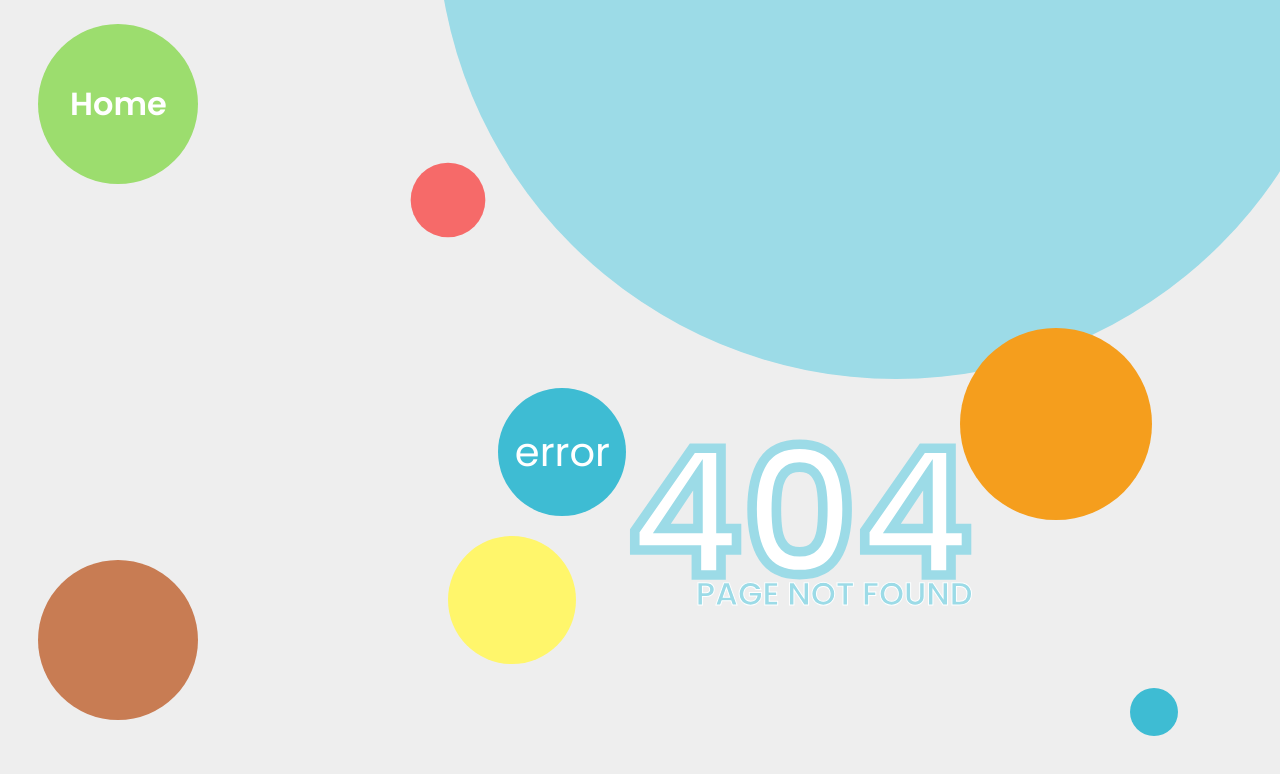
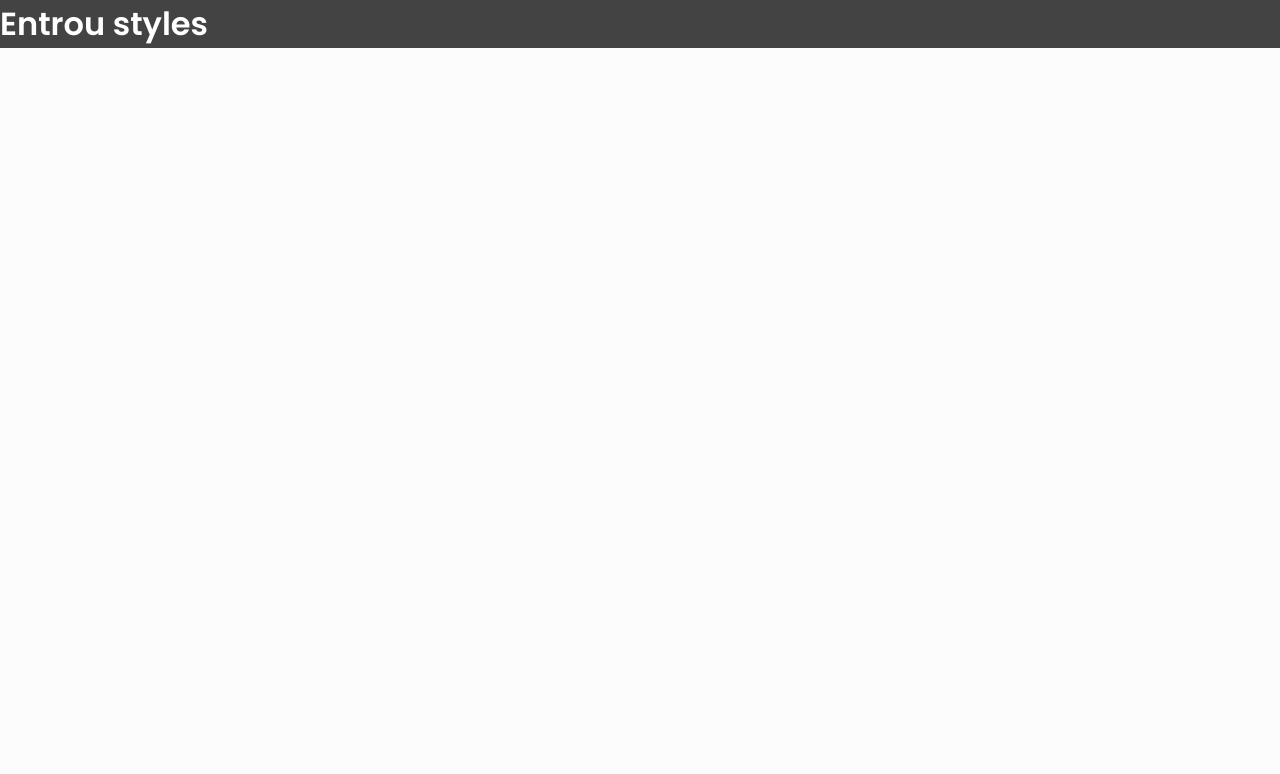
Before and after one commit to stack-over-code-atlantico/supermercadosq-fe, a React (Vite) app in the folder supermercadosq/: page / in a window 1280 px wide. Before the commit this address had no page. Shown: the top 774 px of the page. Built offline with nearby package versions, Linux system fonts and the light colour scheme.

Commit message:
Fe-Review: removido page404 e deixado Header

```diff
--- a/supermercadosq/src/App.jsx
+++ b/supermercadosq/src/App.jsx
@@ -1,14 +1,12 @@
 import { GlobalStyle } from "./styles/global";
 
 import { Header } from "./components/Header"
-import Page404 from "./components/Page404/Page404";
 
 function App() {
 
   return (
     <>
-      <Page404 />
-      {/* <Header />*/}
+      <Header />
       <GlobalStyle />
     </>
   )
```
